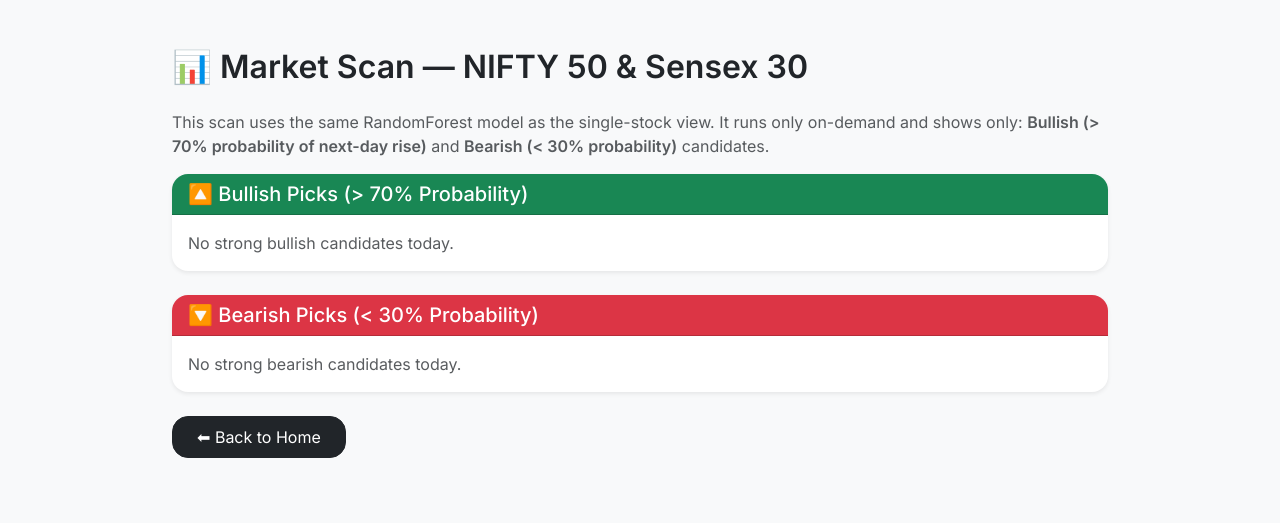
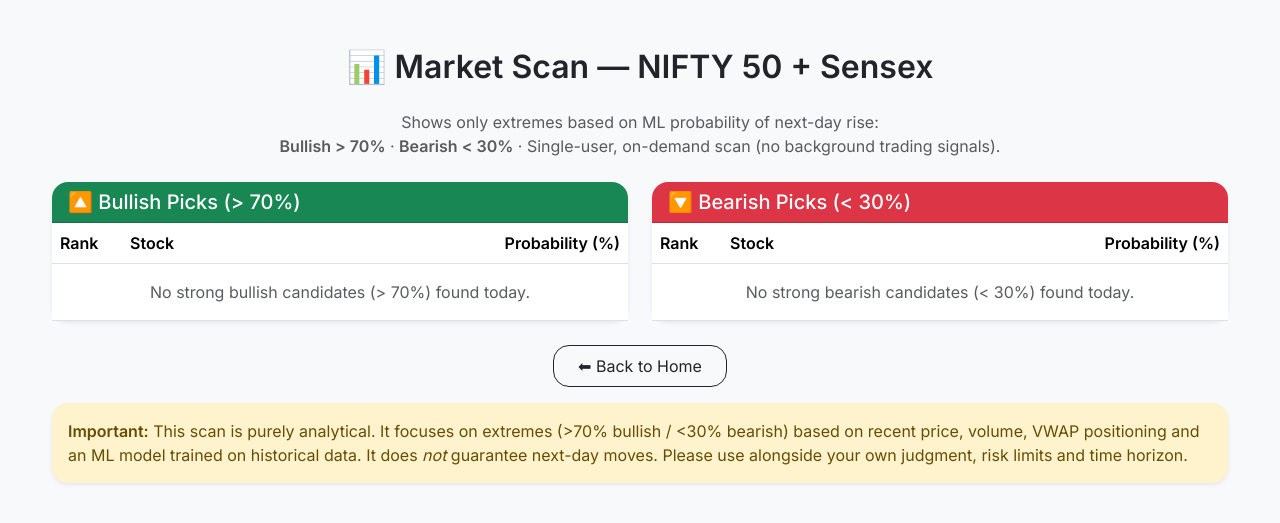
Before and after one commit to wasimk14/Stock_Analysis, a Flask app: template templates/market_scan.html in a window 1280 px wide. Shown: the top 523 px of the page. Run offline with Flask 3, Linux system fonts and the light colour scheme; the template is opened without the code that fills it, so the values that code supplies are empty.

Commit message:
Update market_scan.html

```diff
--- a/templates/market_scan.html
+++ b/templates/market_scan.html
@@ -4,12 +4,12 @@
     <meta charset="UTF-8">
     <meta name="viewport" content="width=device-width, initial-scale=1">
 
-    <title>Market Scan — Stock Oracle</title>
+    <title>Market Scan — Bullish & Bearish Picks</title>
 
-    <!-- Bootstrap -->
+    <meta name="description" content="On-demand scan of NIFTY50 + Sensex stocks using ML-based probabilities of next-day move.">
+    <meta name="robots" content="noindex, nofollow">
+
     <link rel="stylesheet" href="https://cdn.jsdelivr.net/npm/bootstrap@5.3.2/dist/css/bootstrap.min.css">
-
-    <!-- Google Fonts -->
     <link href="https://fonts.googleapis.com/css2?family=Inter:wght@300;400;500;600&display=swap" rel="stylesheet">
 
     <style>
@@ -18,102 +18,141 @@
             background: #f8f9fa;
         }
         .container {
-            max-width: 960px;
+            max-width: 1200px;
         }
-        .table thead th {
-            white-space: nowrap;
+        .card-header-bullish {
+            background: #198754;
+            color: #fff;
+        }
+        .card-header-bearish {
+            background: #dc3545;
+            color: #fff;
+        }
+        .explain-row {
+            background: #f9fafb;
         }
     </style>
 </head>
 
-<body class="bg-light">
+<body>
 
 <div class="container mt-5 mb-5">
 
-    <h2 class="mb-4 fw-semibold">📊 Market Scan — NIFTY 50 & Sensex 30</h2>
+    <h2 class="mb-4 fw-semibold text-center">
+        📊 Market Scan — NIFTY 50 + Sensex
+    </h2>
 
-    <p class="text-muted">
-        This scan uses the same RandomForest model as the single-stock view.
-        It runs only on-demand and shows only:
-        <strong>Bullish (&gt; 70% probability of next-day rise)</strong> and
-        <strong>Bearish (&lt; 30% probability)</strong> candidates.
+    <p class="text-center text-muted mb-4">
+        Shows only extremes based on ML probability of next-day rise:<br>
+        <strong>Bullish &gt; 70%</strong> · <strong>Bearish &lt; 30%</strong> ·
+        Single-user, on-demand scan (no background trading signals).
     </p>
 
+    <div class="row g-4">
+
         <!-- Bullish Table -->
-    <div class="card mb-4 shadow-sm border-0 rounded-4">
-        <div class="card-header bg-success text-white rounded-top-4">
-            <h5 class="mb-0">🔼 Bullish Picks (&gt; 70% Probability)</h5>
+        <div class="col-md-6">
+            <div class="card shadow-sm border-0 rounded-4">
+                <div class="card-header card-header-bullish rounded-top-4">
+                    <h5 class="mb-0">
+                        🔼 Bullish Picks (&gt; 70%)
+                    </h5>
                 </div>
-        <div class="card-body">
-
-            {% if bullish and bullish|length > 0 %}
-            <div class="table-responsive">
-                <table class="table table-striped align-middle mb-0">
+                <div class="card-body p-0">
+                    <table class="table mb-0">
                         <thead>
                         <tr>
-                            <th style="width: 80px;">Rank</th>
+                            <th style="width: 70px;">Rank</th>
                             <th>Stock</th>
-                            <th class="text-end">Probability (%)</th>
+                            <th class="text-end" style="width: 140px;">Probability (%)</th>
                         </tr>
                         </thead>
                         <tbody>
-                        {% for row in bullish %}
+                        {% if bullish and bullish|length > 0 %}
+                            {% for s in bullish %}
                             <tr>
-                            <td>{{ row.rank }}</td>
-                            <td>{{ row.name }}</td>
-                            <td class="text-end">
-                                {{ (row.prob * 100) | round(1) }}
+                                <td>{{ loop.index }}</td>
+                                <td>{{ s.symbol }}</td>
+                                <td class="text-end">{{ "%.1f"|format(s.probability) }}</td>
+                            </tr>
+                            <tr class="explain-row">
+                                <td colspan="3">
+                                    <small class="text-muted">{{ s.explanation }}</small>
                                 </td>
                             </tr>
                             {% endfor %}
+                        {% else %}
+                            <tr>
+                                <td colspan="3" class="text-center text-muted py-3">
+                                    No strong bullish candidates (&gt; 70%) found today.
+                                </td>
+                            </tr>
+                        {% endif %}
                         </tbody>
                     </table>
                 </div>
-            {% else %}
-                <p class="mb-0 text-muted">No strong bullish candidates today.</p>
-            {% endif %}
-
             </div>
         </div>
 
         <!-- Bearish Table -->
-    <div class="card mb-4 shadow-sm border-0 rounded-4">
-        <div class="card-header bg-danger text-white rounded-top-4">
-            <h5 class="mb-0">🔽 Bearish Picks (&lt; 30% Probability)</h5>
+        <div class="col-md-6">
+            <div class="card shadow-sm border-0 rounded-4">
+                <div class="card-header card-header-bearish rounded-top-4">
+                    <h5 class="mb-0">
+                        🔽 Bearish Picks (&lt; 30%)
+                    </h5>
                 </div>
-        <div class="card-body">
-
-            {% if bearish and bearish|length > 0 %}
-            <div class="table-responsive">
-                <table class="table table-striped align-middle mb-0">
+                <div class="card-body p-0">
+                    <table class="table mb-0">
                         <thead>
                         <tr>
-                            <th style="width: 80px;">Rank</th>
+                            <th style="width: 70px;">Rank</th>
                             <th>Stock</th>
-                            <th class="text-end">Probability (%)</th>
+                            <th class="text-end" style="width: 140px;">Probability (%)</th>
                         </tr>
                         </thead>
                         <tbody>
-                        {% for row in bearish %}
+                        {% if bearish and bearish|length > 0 %}
+                            {% for s in bearish %}
                             <tr>
-                            <td>{{ row.rank }}</td>
-                            <td>{{ row.name }}</td>
-                            <td class="text-end">
-                                {{ (row.prob * 100) | round(1) }}
+                                <td>{{ loop.index }}</td>
+                                <td>{{ s.symbol }}</td>
+                                <td class="text-end">{{ "%.1f"|format(s.probability) }}</td>
+                            </tr>
+                            <tr class="explain-row">
+                                <td colspan="3">
+                                    <small class="text-muted">{{ s.explanation }}</small>
                                 </td>
                             </tr>
                             {% endfor %}
+                        {% else %}
+                            <tr>
+                                <td colspan="3" class="text-center text-muted py-3">
+                                    No strong bearish candidates (&lt; 30%) found today.
+                                </td>
+                            </tr>
+                        {% endif %}
                         </tbody>
                     </table>
                 </div>
-            {% else %}
-                <p class="mb-0 text-muted">No strong bearish candidates today.</p>
-            {% endif %}
-
             </div>
         </div>
 
-    <a href="/" class="btn btn-dark px-4 py-2 rounded-4">⬅ Back to Home</a>
+    </div>
+
+    <div class="mt-4 text-center">
+        <a href="/" class="btn btn-outline-dark px-4 py-2 rounded-4">
+            ⬅ Back to Home
+        </a>
+    </div>
+
+    <div class="mt-3 alert alert-warning border-0 rounded-4 shadow-sm">
+        <strong>Important:</strong>
+        This scan is purely analytical. It focuses on extremes (&gt;70% bullish / &lt;30% bearish)
+        based on recent price, volume, VWAP positioning and an ML model trained on historical data.
+        It does <em>not</em> guarantee next-day moves. Please use alongside your own judgment,
+        risk limits and time horizon.
+    </div>
 
 </div>
 
```
Lines whose indentation alone changed are shown as unchanged.
